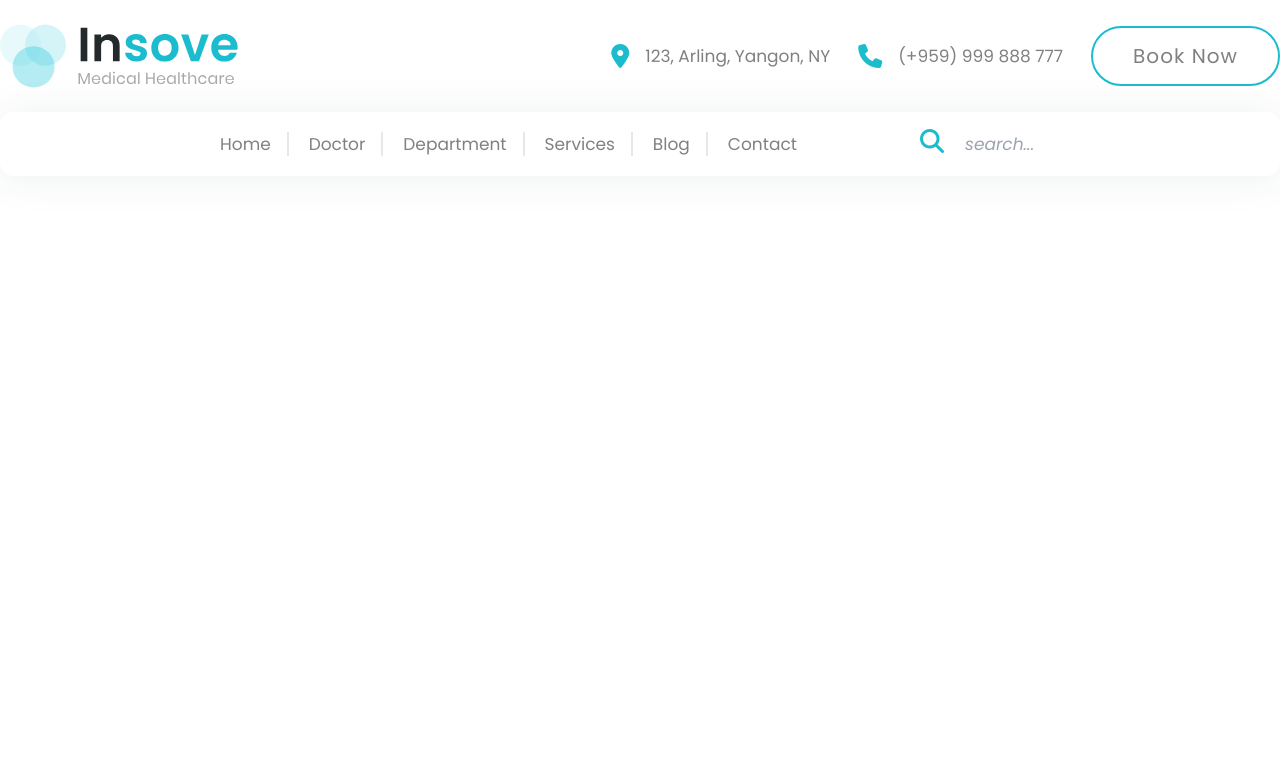
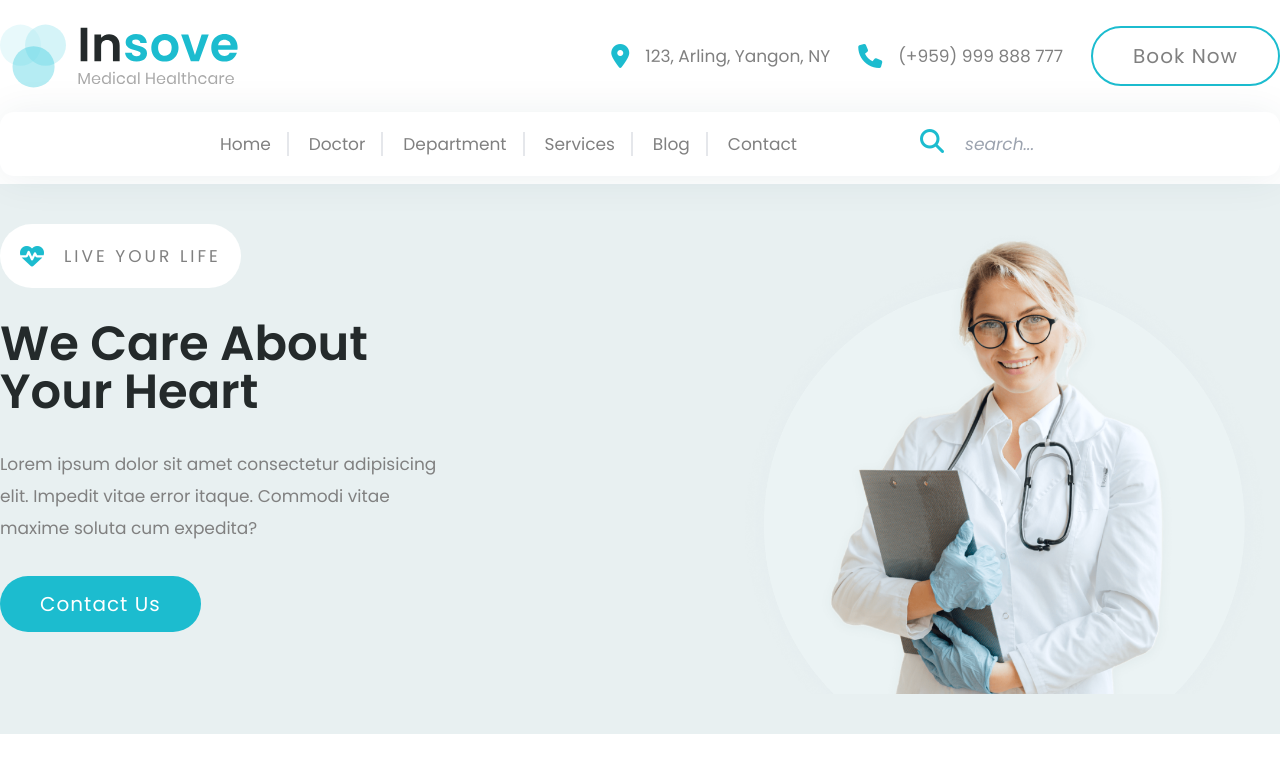
Before and after one commit to naingyekhant14/tailwind-hospital-project, a website: page src/html/index.html in a window 1280 px wide. Drawn offline with nearby package versions, Linux system fonts and the light colour scheme.

Commit message:
adding hero section

```diff
--- a/src/html/index.html
+++ b/src/html/index.html
@@ -106,6 +106,28 @@
   </header>
   <!-- header end -->
 
+  <!-- hero section start -->
+<section class="bg-grey my-10 py-10 ">
+  <div id="hero" class="bg-grey  section_container ">
+    <div class="flex">
+      <div class="text-center flex flex-col items-center xl:items-start xl:text-start gap-y-8 lg:w-[40%]">
+        <div class="  flex  items-center justify-center bg-white w-fit px-5 py-4 rounded-full"> <i
+            class="fa-solid fa-heart-pulse text-2xl text-accent mr-5 "></i><span class="uppercase tracking-[3px]">Live
+            Your Life</span></div>
+        <div class="text-5xl  font-semibold capitalize text-primary ">We Care about Your Heart</div>
+        <div class="mx-5 lg:mx-0 ">Lorem ipsum dolor sit amet consectetur adipisicing elit. Impedit vitae error itaque. Commodi
+          vitae maxime soluta cum expedita?</div>
+        <button class=" btn btn-sm btn-accent w-fit ">Contact Us</button>
+      </div>
+      <div class="hidden lg:flex lg:justify-end">
+        <img src="../../assets/img/hero/img.png" class=" w-2/3  " alt="">
+      </div>
+    </div>
+  </div>
+</section>
+<!-- hero section end  -->
+
+
 
 </body>
 <script src="../js/main.js"></script>
```
Also changed, not shown: src/output.css.
